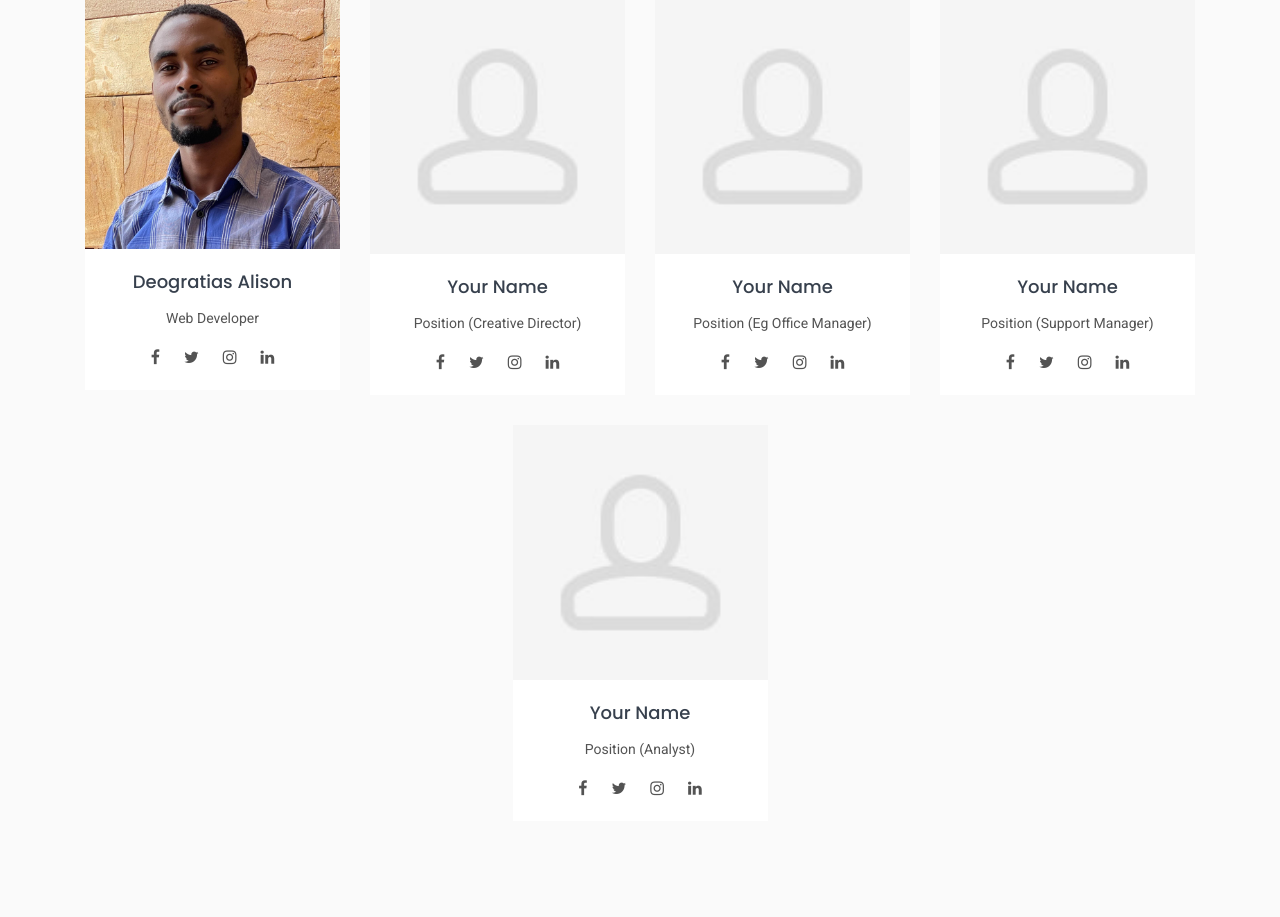
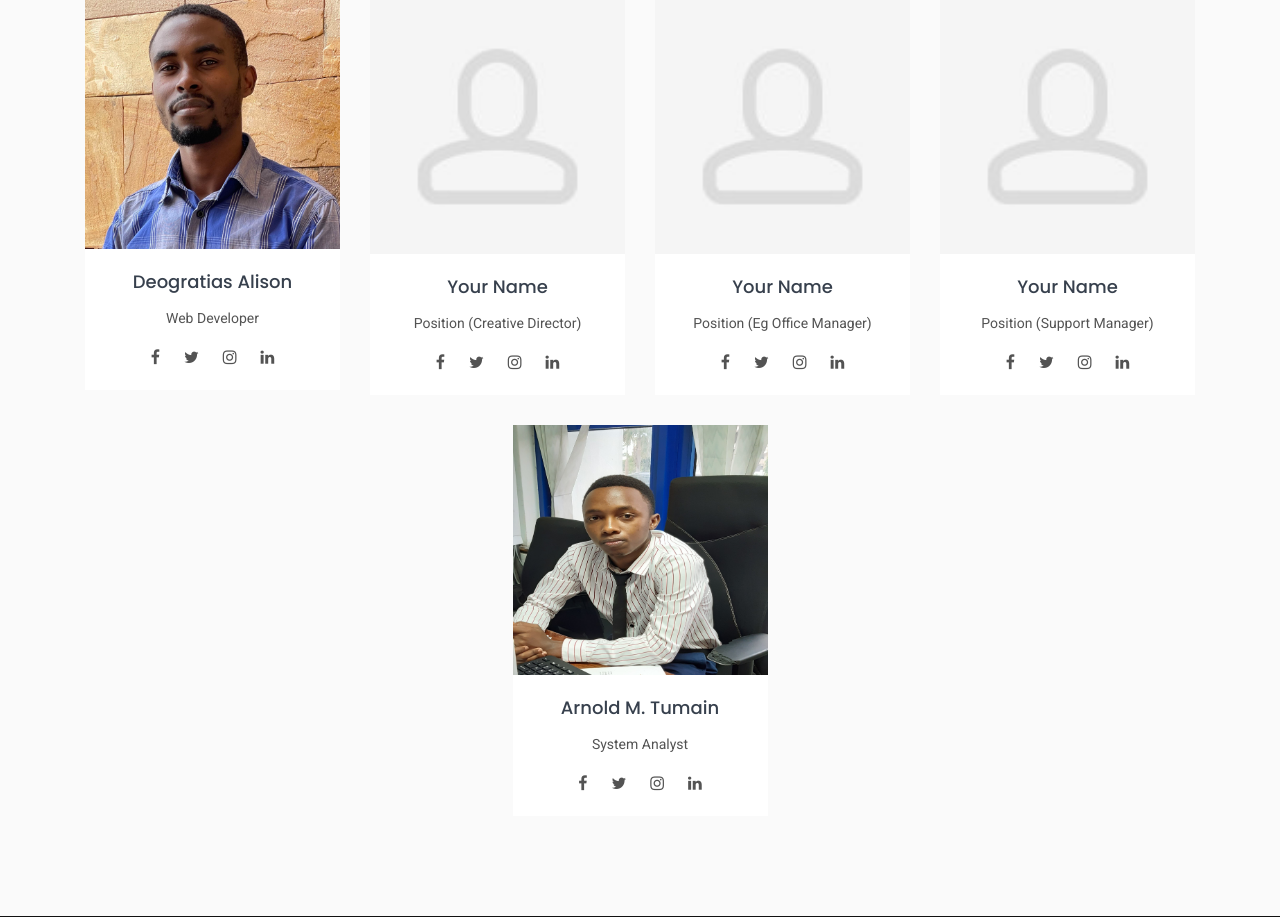
Before and after one commit to deesynertz/hostel_site, a PHP site: page /about_us in a window 1280 px wide. Shown: the part 980-1897 px from the top of the page. Run offline with PHP 8.4, Linux system fonts and the light colour scheme; some libraries are stand-ins or nearby versions.

Commit message:
version1

```diff
--- a/about_us.php
+++ b/about_us.php
@@ -162,12 +162,12 @@
         <div class="agent-2">
           <div class="agent-photo">
             <a href="#">
-              <img src="media/avatar/avatar0.jpg" alt="avatar-11" class="img-fluid">
+              <img src="media/avatar/arnold-tumain.jpg" alt="avatar-11" class="img-fluid">
             </a>
           </div>
           <div class="agent-details">
-            <h5><a href="#">Your Name</a></h5>
-            <p>Position (Analyst)</p>
+            <h5><a href="#">Arnold M. Tumain</a></h5>
+            <p>System Analyst</p>
             <ul class="social-list clearfix">
               <li><a href="#" class="facebook"><i class="fa fa-facebook"></i></a></li>
               <li><a href="#" class="twitter"><i class="fa fa-twitter"></i></a></li>
```
Also changed, not shown: media/avatar/arnold-tumain.jpg (added).
